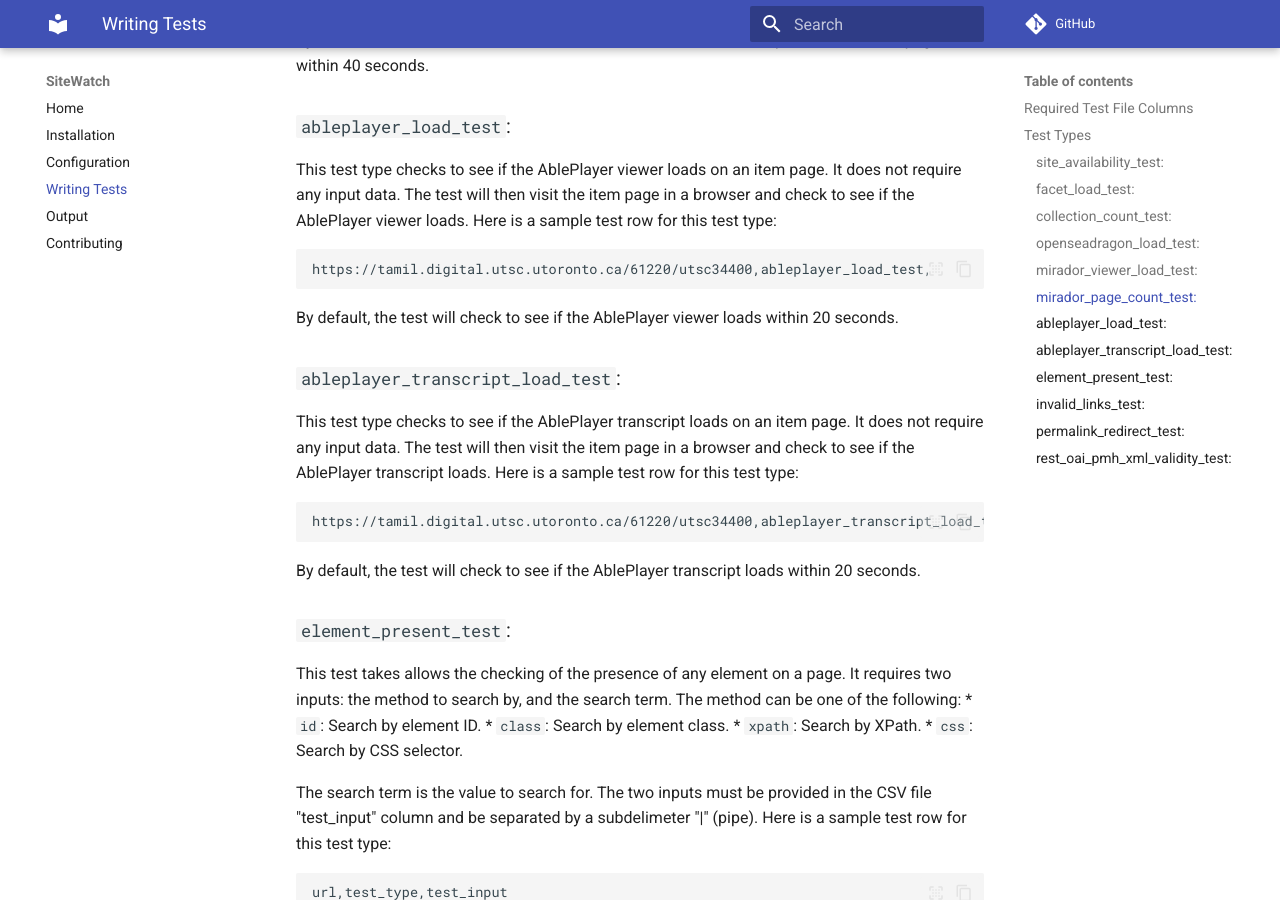
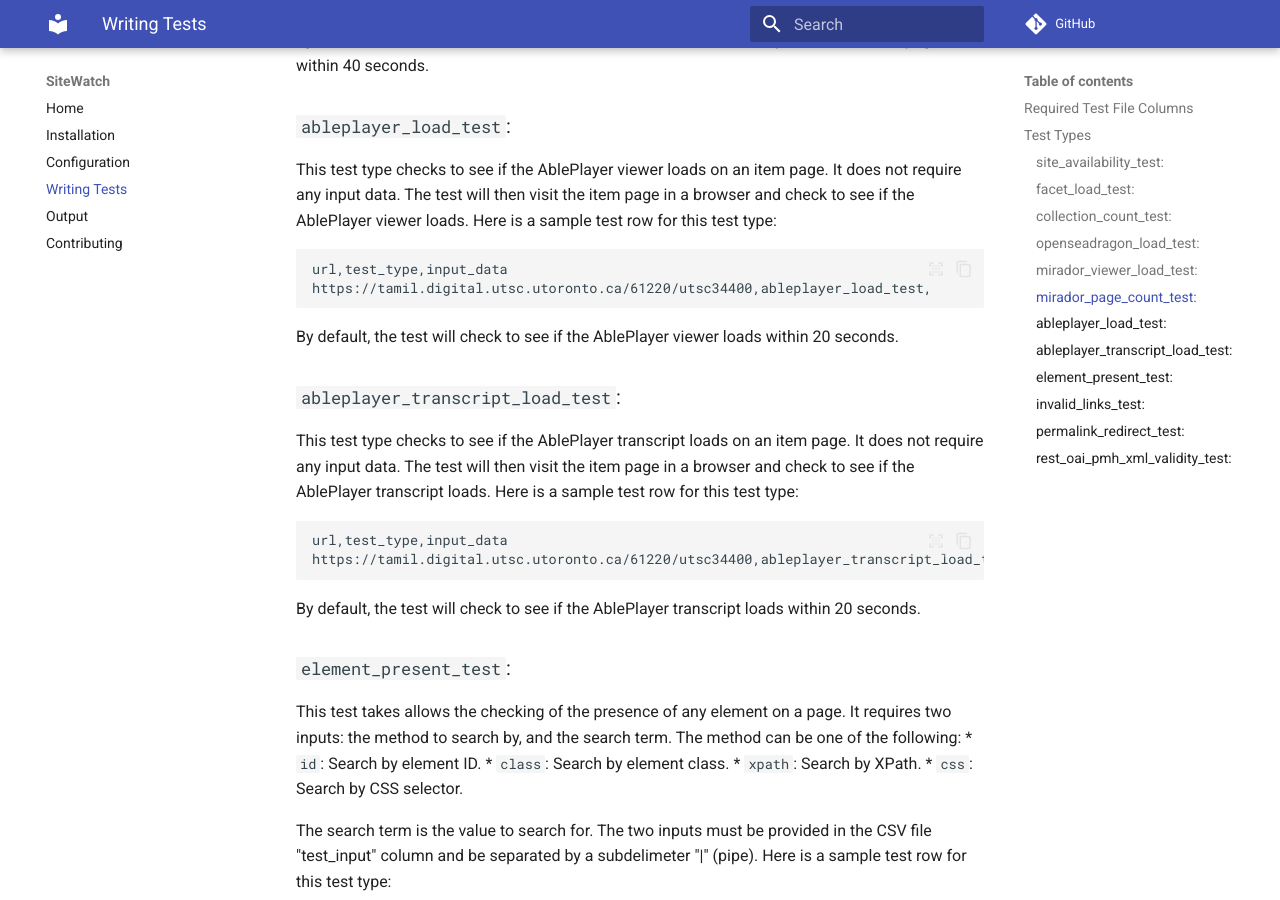
Before and after one commit to digitalutsc/site_watch, an MkDocs documentation site: the page built from docs/writing-test-data.md, in a window 1280 px wide and 900 px high, scrolled down 2676 px. Built offline with MkDocs 1.6.1 and Material for MkDocs 9.7.7, drawn with Linux system fonts in a browser that asks for light colours; comment, search, counter and statistics services are not loaded.

Commit message:
fix typo

````diff
--- a/docs/writing-test-data.md
+++ b/docs/writing-test-data.md
@@ -74,6 +74,7 @@ By default, the test will check to see if the Mirador viewer has the expected nu
 ### `ableplayer_load_test`:
 This test type checks to see if the AblePlayer viewer loads on an item page. It does not require any input data. The test will then visit the item page in a browser and check to see if the AblePlayer viewer loads. Here is a sample test row for this test type:
 ```csv
+url,test_type,input_data
 https://tamil.digital.utsc.utoronto.ca/61220/utsc34400,ableplayer_load_test,
 ```
 By default, the test will check to see if the AblePlayer viewer loads within 20 seconds.
@@ -81,6 +82,7 @@ By default, the test will check to see if the AblePlayer viewer loads within 20
 ### `ableplayer_transcript_load_test`:
 This test type checks to see if the AblePlayer transcript loads on an item page. It does not require any input data. The test will then visit the item page in a browser and check to see if the AblePlayer transcript loads. Here is a sample test row for this test type:
 ```csv
+url,test_type,input_data
 https://tamil.digital.utsc.utoronto.ca/61220/utsc34400,ableplayer_transcript_load_test,
 ```
 By default, the test will check to see if the AblePlayer transcript loads within 20 seconds.
````
